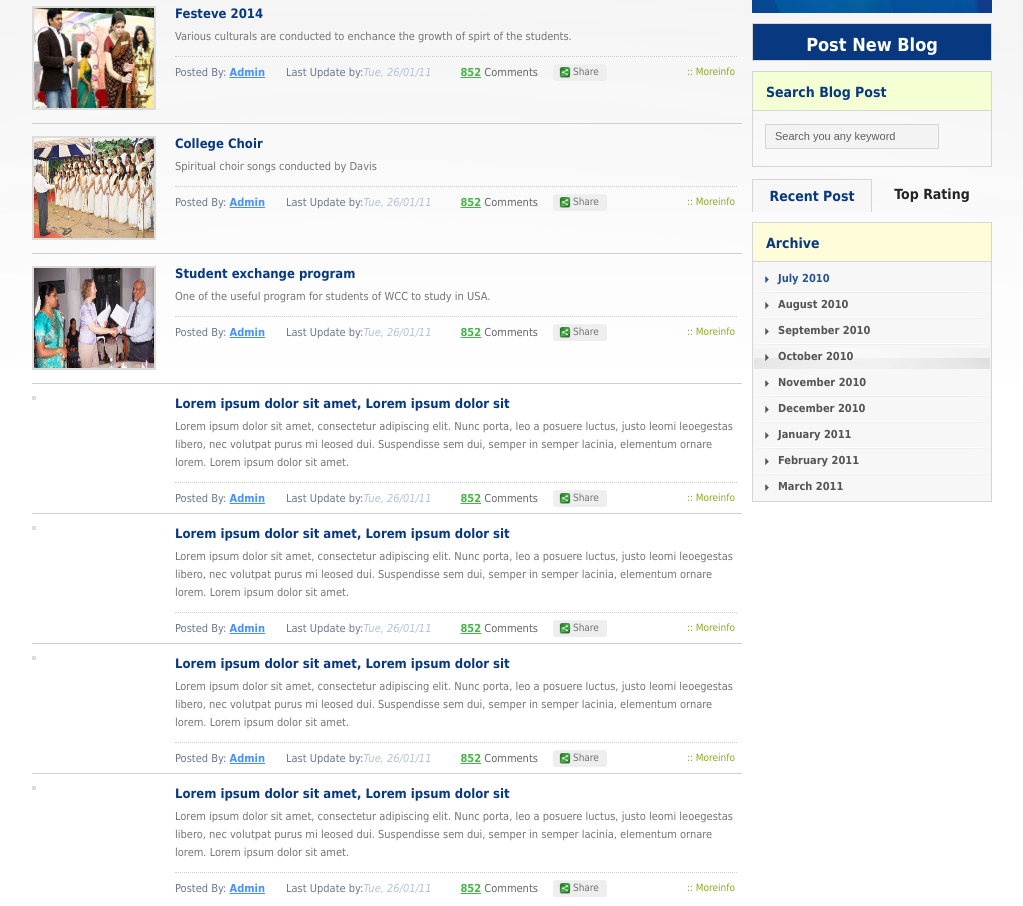
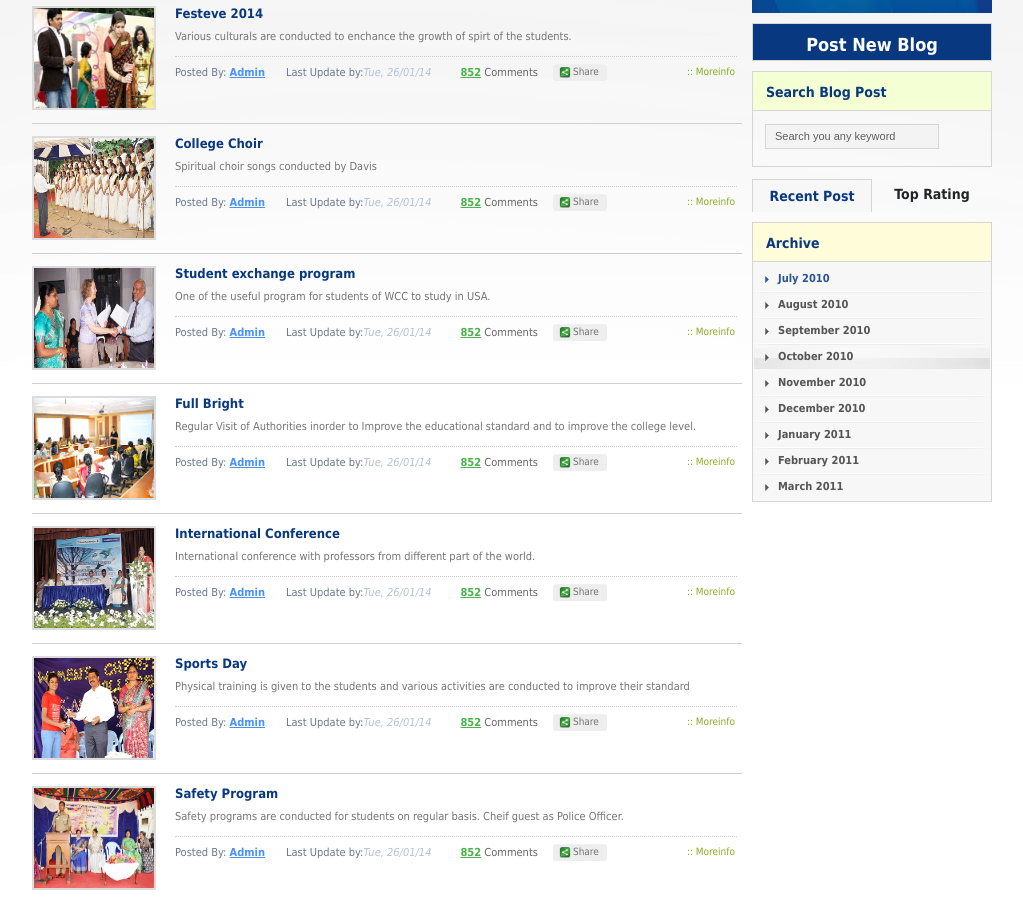
Before and after one commit to margaretmaria/WCC-project, a plain HTML site: page blog.html in a window 1280 px wide. Shown: the part 524-1430 px from the top of the page, without its empty margins (128-1151 px from the left). Drawn offline with Linux system fonts and the light colour scheme; a script that the page names is missing.

Commit message:
Changes are made

```diff
--- a/blog.html
+++ b/blog.html
@@ -159,7 +159,7 @@
                                             <div class="clear"></div>
                                             <div class="info">
                                             	<span class="postedby">Posted By: <a href="#" >Admin</a></span>
-                                                <span class="lastupdte"> Last Update by:<i>Tue, 26/01/11</i></span>
+                                                <span class="lastupdte"> Last Update by:<i>Tue, 26/01/14</i></span>
                                             	<span class="comments"><a href="blogdetail.html"><strong>852</strong> Comments</a></span>
                                                <div class="share1"><a href="blogdetail.html">Share</a></div>
                                                 <a class="moreinfo" href="blogdetail.html">:: Moreinfo</a>
@@ -177,7 +177,7 @@
                                             <div class="clear"></div>
                                             <div class="info">
                                             	<span class="postedby">Posted By: <a href="blogdetail.html" >Admin</a></span>
-                                                <span class="lastupdte"> Last Update by:<i>Tue, 26/01/11</i></span>
+                                                <span class="lastupdte"> Last Update by:<i>Tue, 26/01/14</i></span>
                                             	<span class="comments"><a href="blogdetail.html"><strong>852</strong> Comments</a></span>
                                                <div class="share1"><a href="blogdetail.html">Share</a></div>
                                                 <a class="moreinfo" href="blogdetail.html">:: Moreinfo</a>
@@ -196,7 +196,7 @@
                                             <div class="clear"></div>
                                             <div class="info">
                                             	<span class="postedby">Posted By: <a href="blogdetail.html" >Admin</a></span>
-                                                <span class="lastupdte"> Last Update by:<i>Tue, 26/01/11</i></span>
+                                                <span class="lastupdte"> Last Update by:<i>Tue, 26/01/14</i></span>
                                             	<span class="comments"><a href="blogdetail.html"><strong>852</strong> Comments</a></span>
                                                <div class="share1"><a href="blogdetail.html">Share</a></div>
                                                 <a class="moreinfo" href="blogdetail.html">:: Moreinfo</a>
@@ -205,16 +205,16 @@
                                          <div class="clear"></div>
                                 	</li>
                                     <li>
-                                		<div class="thumb"><a href="blogdetail.html"><img src="images/blog4.jpg"  alt="" /></a></div>
+                                		<div class="thumb"><a href="blogdetail.html"><img src="images/fulbright4.jpg" height="100" width="120" alt="" /></a></div>
                                         <div class="description">
-                                        	<h6><a href="blogdetail.html" class="colr">Lorem ipsum dolor sit amet, Lorem ipsum dolor sit </a></h6>
+                                        	<h6><a href="blogdetail.html" class="colr">Full Bright</a></h6>
                                             <p>
-                                               Lorem ipsum dolor sit amet, consectetur adipiscing elit. Nunc porta, leo a posuere luctus, justo                                               leomi leoegestas libero, nec volutpat purus mi leosed dui. Suspendisse sem dui, semper in semper                                               lacinia, elementum ornare lorem. Lorem ipsum dolor sit amet.
+                                               Regular Visit of Authorities inorder to Improve the educational standard and to improve the college level.
                                             </p>
                                             <div class="clear"></div>
                                             <div class="info">
                                             	<span class="postedby">Posted By: <a href="blogdetail.html" >Admin</a></span>
-                                                <span class="lastupdte"> Last Update by:<i>Tue, 26/01/11</i></span>
+                                                <span class="lastupdte"> Last Update by:<i>Tue, 26/01/14</i></span>
                                             	<span class="comments"><a href="blogdetail.html"><strong>852</strong> Comments</a></span>
                                                <div class="share1"><a href="blogdetail.html">Share</a></div>
                                                 <a class="moreinfo" href="blogdetail.html">:: Moreinfo</a>
@@ -223,16 +223,16 @@
                                          <div class="clear"></div>
                                 	</li>
                                     <li>
-                                		<div class="thumb"><a href="blogdetail.html"><img src="images/blog5.jpg"  alt="" /></a></div>
+                                		<div class="thumb"><a href="blogdetail.html"><img src="images/2010_18 (1).jpg" height="100" width="120"  alt="" /></a></div>
                                         <div class="description">
-                                        	<h6><a href="blogdetail.html" class="colr">Lorem ipsum dolor sit amet, Lorem ipsum dolor sit </a></h6>
+                                        	<h6><a href="blogdetail.html" class="colr"> International Conference</a></h6>
                                             <p>
-                                               Lorem ipsum dolor sit amet, consectetur adipiscing elit. Nunc porta, leo a posuere luctus, justo                                               leomi leoegestas libero, nec volutpat purus mi leosed dui. Suspendisse sem dui, semper in semper                                               lacinia, elementum ornare lorem. Lorem ipsum dolor sit amet.
+                                               International conference with  professors from different part of the world.
                                             </p>
                                             <div class="clear"></div>
                                             <div class="info">
                                             	<span class="postedby">Posted By: <a href="blogdetail.html" >Admin</a></span>
-                                                <span class="lastupdte"> Last Update by:<i>Tue, 26/01/11</i></span>
+                                                <span class="lastupdte"> Last Update by:<i>Tue, 26/01/14</i></span>
                                             	<span class="comments"><a href="blogdetail.html"><strong>852</strong> Comments</a></span>
                                                <div class="share1"><a href="blogdetail.html">Share</a></div>
                                                 <a class="moreinfo" href="blogdetail.html">:: Moreinfo</a>
@@ -241,16 +241,16 @@
                                          <div class="clear"></div>
                                 	</li>
                                     <li>
-                                		<div class="thumb"><a href="blogdetail.html"><img src="images/blog6.jpg"  alt="" /></a></div>
+                                		<div class="thumb"><a href="blogdetail.html"><img src="images/sports30.jpg"  height="100" width="120" alt="" /></a></div>
                                         <div class="description">
-                                        	<h6><a href="blogdetail.html" class="colr">Lorem ipsum dolor sit amet, Lorem ipsum dolor sit </a></h6>
+                                        	<h6><a href="blogdetail.html" class="colr">Sports Day</a></h6>
                                             <p>
-                                               Lorem ipsum dolor sit amet, consectetur adipiscing elit. Nunc porta, leo a posuere luctus, justo                                               leomi leoegestas libero, nec volutpat purus mi leosed dui. Suspendisse sem dui, semper in semper                                               lacinia, elementum ornare lorem. Lorem ipsum dolor sit amet.
+                                               Physical training is given to the students  and various activities are conducted to improve their standard
                                             </p>
                                             <div class="clear"></div>
                                             <div class="info">
                                             	<span class="postedby">Posted By: <a href="blogdetail.html" >Admin</a></span>
-                                                <span class="lastupdte"> Last Update by:<i>Tue, 26/01/11</i></span>
+                                                <span class="lastupdte"> Last Update by:<i>Tue, 26/01/14</i></span>
                                             	<span class="comments"><a href="blogdetail.html"><strong>852</strong> Comments</a></span>
                                                <div class="share1"><a href="blogdetail.html">Share</a></div>
                                                 <a class="moreinfo" href="blogdetail.html">:: Moreinfo</a>
@@ -259,16 +259,16 @@
                                          <div class="clear"></div>
                                 	</li>
                                     <li class="nobdr">
-                                		<div class="thumb"><a href="blogdetail.html"><img src="images/blog7.jpg"  alt="" /></a></div>
+                                		<div class="thumb"><a href="blogdetail.html"><img src="images/13_2.jpg" height="100" width="120" alt="" /></a></div>
                                         <div class="description">
-                                        	<h6><a href="blogdetail.html" class="colr">Lorem ipsum dolor sit amet, Lorem ipsum dolor sit </a></h6>
+                                        	<h6><a href="blogdetail.html" class="colr">Safety Program </a></h6>
                                             <p>
-                                               Lorem ipsum dolor sit amet, consectetur adipiscing elit. Nunc porta, leo a posuere luctus, justo                                               leomi leoegestas libero, nec volutpat purus mi leosed dui. Suspendisse sem dui, semper in semper                                               lacinia, elementum ornare lorem. Lorem ipsum dolor sit amet.
+                                               Safety programs are conducted for students on regular basis. Cheif guest as Police Officer.
                                             </p>
                                             <div class="clear"></div>
                                             <div class="info">
                                             	<span class="postedby">Posted By: <a href="blogdetail.html" >Admin</a></span>
-                                                <span class="lastupdte"> Last Update by:<i>Tue, 26/01/11</i></span>
+                                                <span class="lastupdte"> Last Update by:<i>Tue, 26/01/14</i></span>
                                             	<span class="comments"><a href="blogdetail.html"><strong>852</strong> Comments</a></span>
                                                <div class="share1"><a href="blogdetail.html">Share</a></div>
                                                 <a class="moreinfo" href="blogdetail.html">:: Moreinfo</a>
```
